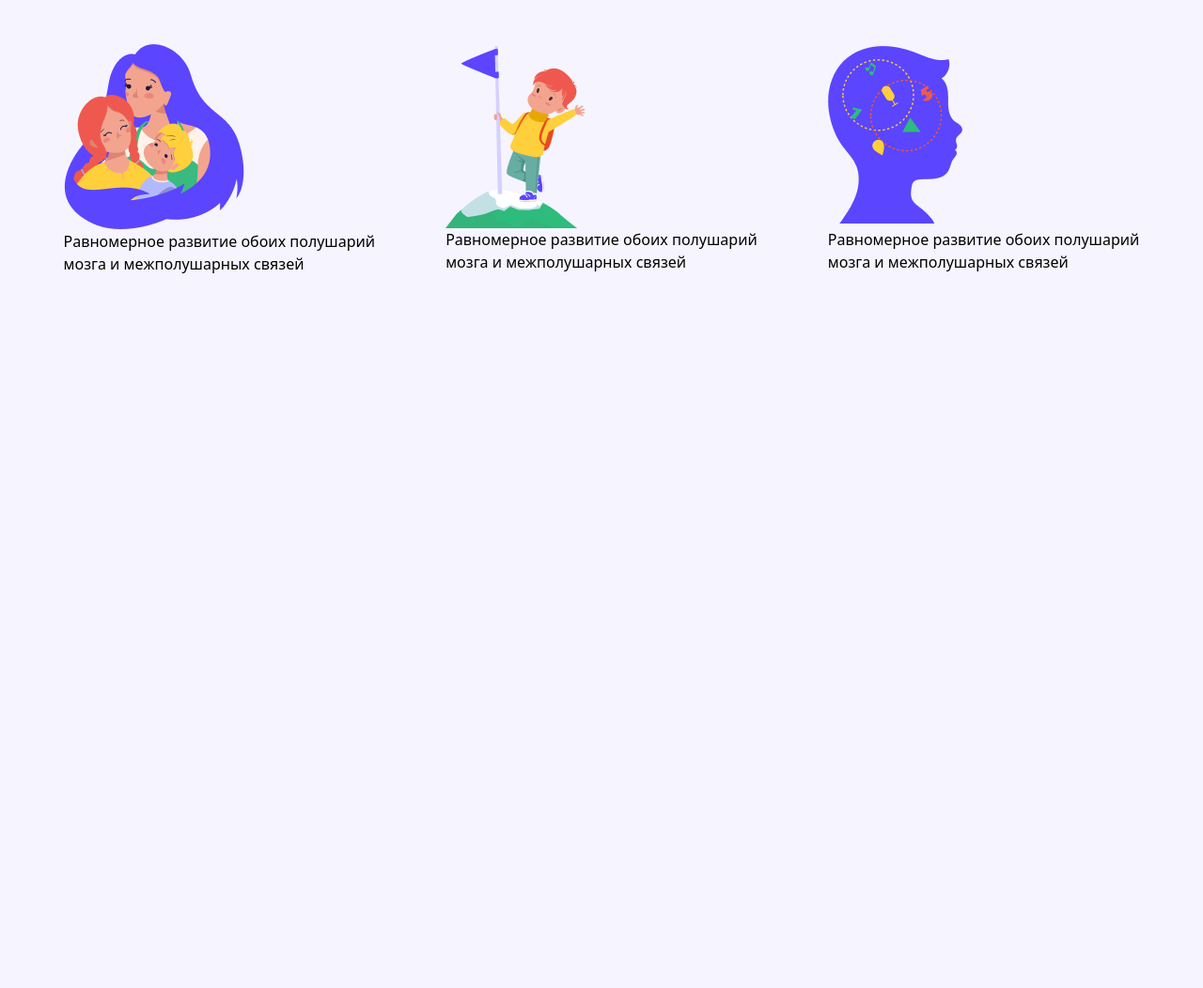
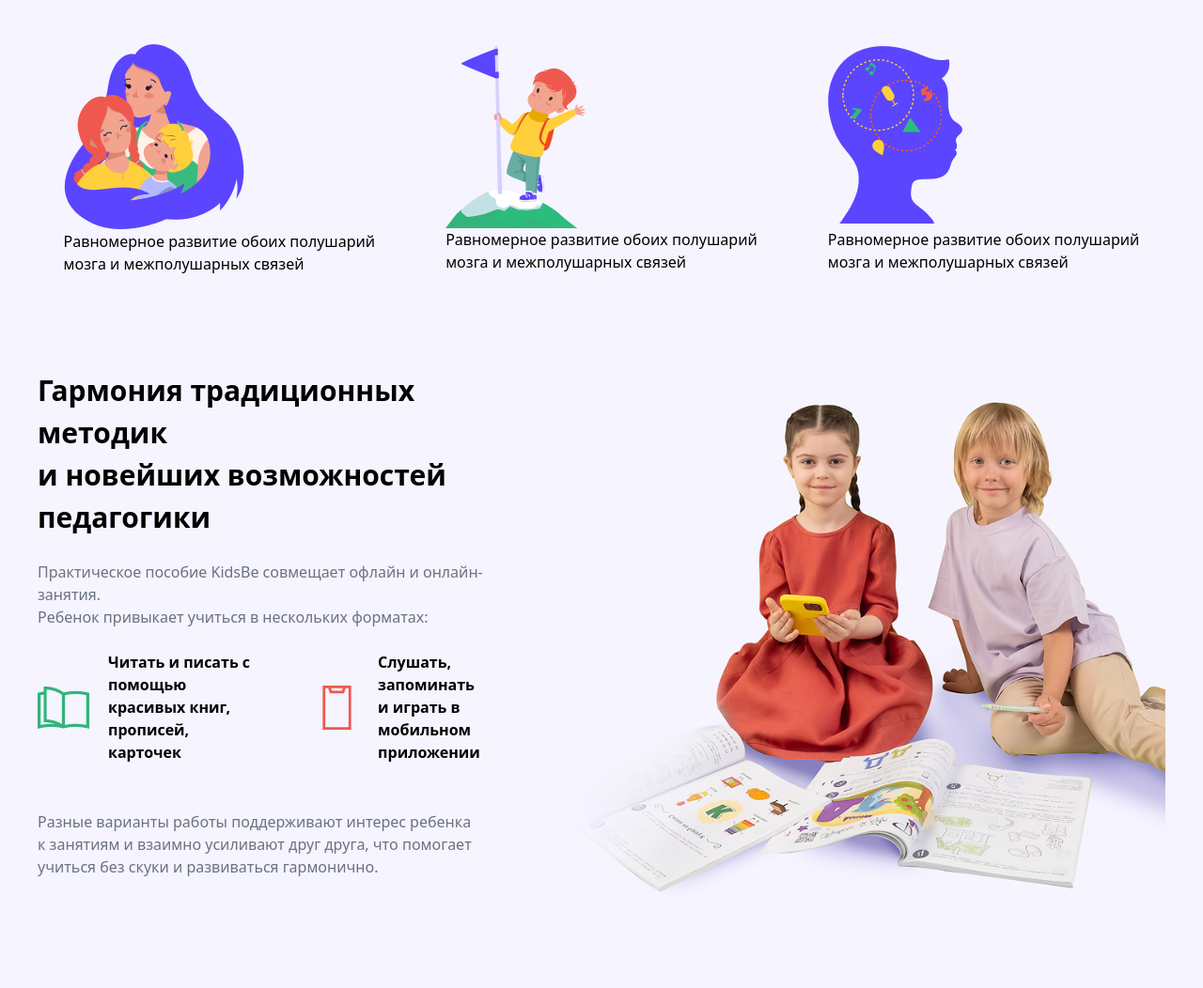
Before and after one commit to Umar777406/homework, a website: page src/index.html in a window 1280 px wide. Shown: the part 2188-3240 px from the top of the page at 94% size. Before the commit the page ends 2481 px from the top, so only its background shows below. Drawn offline with Linux system fonts and the light colour scheme.

Commit message:
section4

```diff
--- a/src/index.html
+++ b/src/index.html
@@ -109,6 +109,25 @@
             <h1>Равномерное развитие обоих полушарий <br> мозга и межполушарных связей</h1>
         </aside>
     </section>
+<section class="flex flex-col lg:flex-row lg:justify-around gap-5 mt-[100px] text-center lg:text-start">
+        <aside>
+<h1 class="text-[30px] font-[600]">Гармония традиционных методик <br> и новейших возможностей педагогики</h1> <br>
+<p class="text-gray-500">Практическое пособие KidsBe совмещает офлайн и онлайн-занятия. <br> Ребенок привыкает учиться в нескольких форматах:</p> <br>
+<div class="lg:flex lg:flex-row flex-col gap-[20px]">
+<img class="m-auto" src="video 1.png" alt="">
+<p class="font-[600]">Читать и писать с помощью <br> красивых книг, прописей, <br> карточек</p>
+<img class="m-auto" src="app 1.png" alt="">
+<p class="font-[600]"> Слушать, запоминать <br>
+и играть в мобильном     <br>
+приложении
+</p>
+</div>
+<p class="text-gray-500 mt-[50px]">Разные варианты работы поддерживают интерес ребенка <br> к занятиям и взаимно усиливают друг друга, что помогает <br> учиться без скуки и развиваться гармонично. </p>
+        </aside>
+  <aside>
+<img src="kids2 2.png" alt="">
+  </aside>
+    </section>
     </div>
 </body>
 </html>
```
Also changed, not shown: src/app 1.png (added), src/kids2 2.png (added), src/video 1.png (added).
